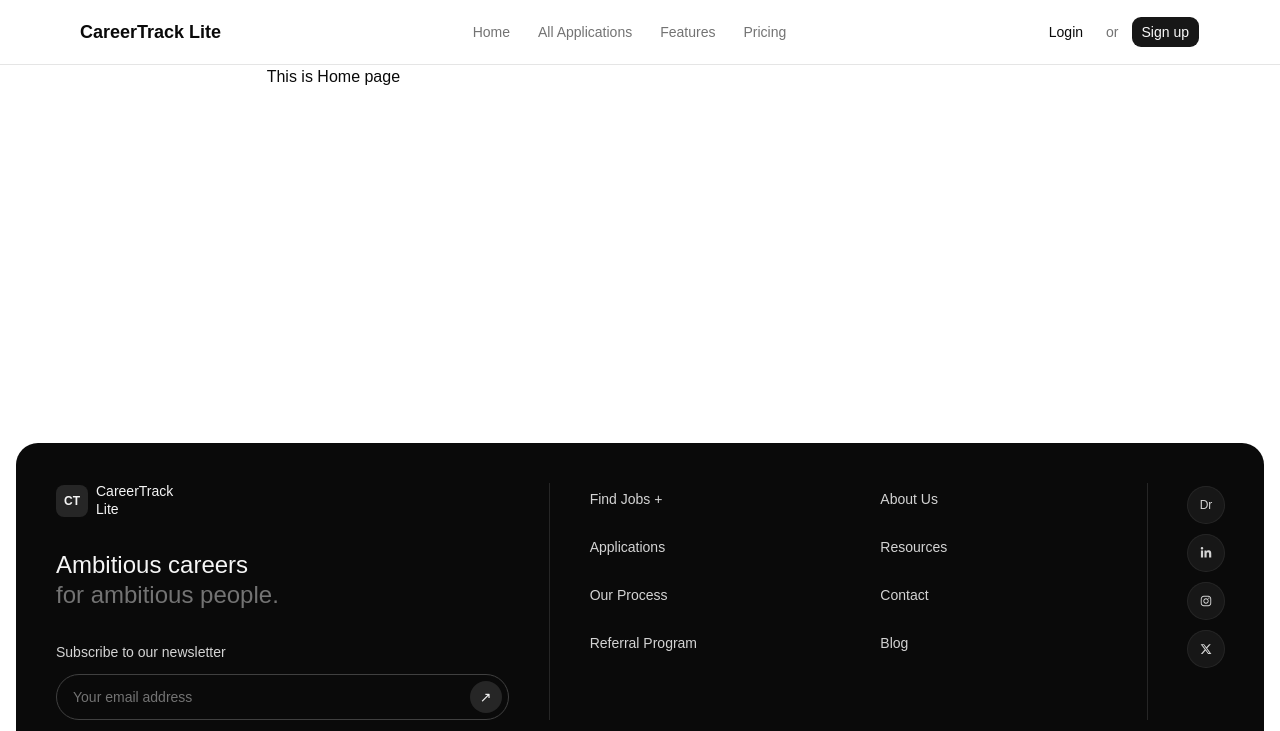
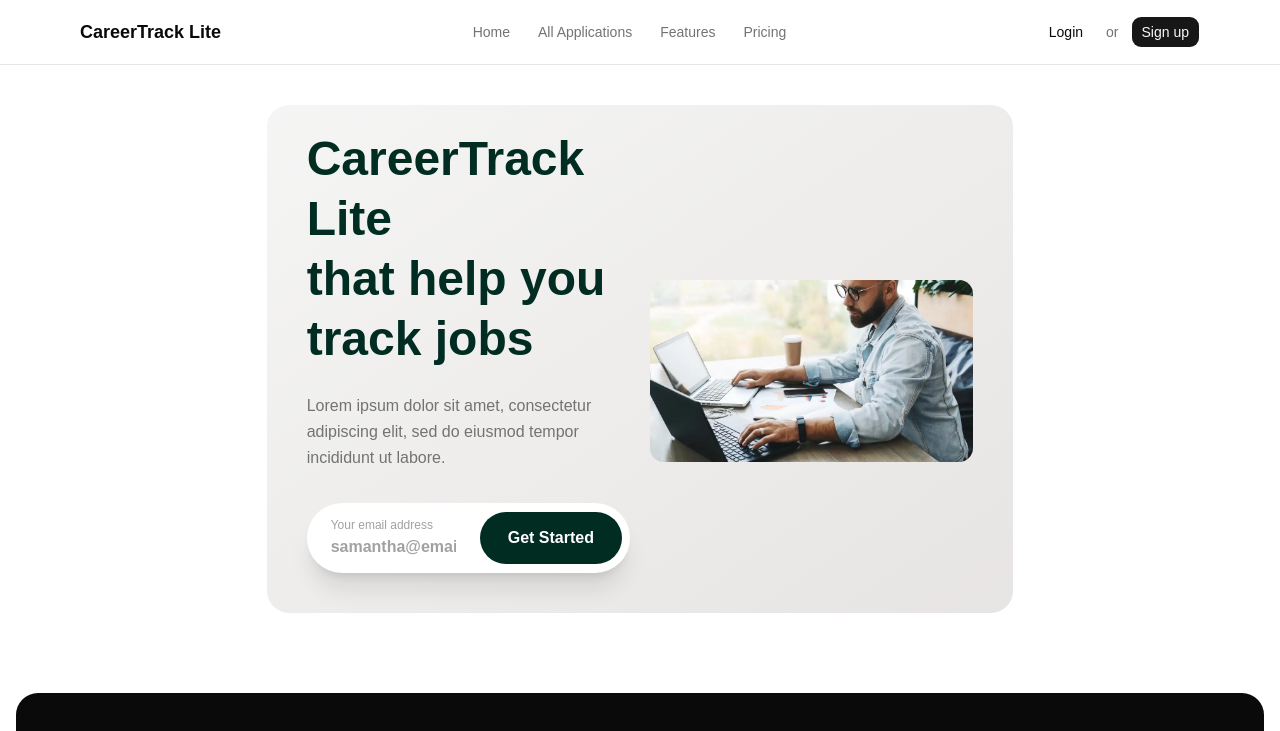
Before and after one commit to TamimKhan-dev/CareerTrack-Lite, a React (Vite) app: page / in a window 1280 px wide. Shown: the top 731 px of the page. Built offline with nearby package versions, Linux system fonts and the light colour scheme.

Commit message:
Created Hero section and added it into the homepage

```diff
--- /dev/null
+++ b/src/components/shared/Hero.jsx
@@ -0,0 +1,52 @@
+import heroImg from './../../assets/Man-working.webp'
+
+export default function Hero() {
+  return (
+    <section className="mx-auto my-10 overflow-hidden rounded-3xl bg-linear-to-br from-stone-100 to-stone-200 px-6 pt-6 font-sans sm:px-10">
+
+      {/* Content */}
+      <div className="flex flex-col-reverse items-center gap-5 md:flex-row">
+        <div className="flex-1 pb-10">
+          <h1 className="mb-6 text-4xl font-extrabold leading-tight text-emerald-950 sm:text-5xl">
+            CareerTrack Lite <br /> that help you <br /> track jobs
+          </h1>
+
+          <p className="mb-8 max-w-sm leading-relaxed text-neutral-500">
+            Lorem ipsum dolor sit amet, consectetur adipiscing elit, sed do
+            eiusmod tempor incididunt ut labore.
+          </p>
+
+          <form
+            className="flex max-w-md items-center gap-2 rounded-full bg-white p-2 shadow-xl"
+          >
+            <div className="flex-1 px-4 py-1.5">
+              <label htmlFor="email" className="mb-0.5 block text-xs text-neutral-400">
+                Your email address
+              </label>
+              <input
+                id="email"
+                type="email"
+                placeholder="samantha@email.com"
+                className="w-full font-semibold text-emerald-950 outline-none placeholder:text-neutral-400"
+              />
+            </div>
+            <button
+              type="submit"
+              className="whitespace-nowrap cursor-pointer rounded-full bg-emerald-950 px-7 py-3.5 font-semibold text-white transition hover:bg-emerald-900"
+            >
+              Get Started
+            </button>
+          </form>
+        </div>
+
+        <div className="flex flex-1 justify-end">
+          <img
+            src={heroImg}
+            alt="Person searcing for jobs"
+            className="w-full max-w-lg rounded-xl object-cover"
+          />
+        </div>
+      </div>
+    </section>
+  )
+}
--- a/src/pages/Home.jsx
+++ b/src/pages/Home.jsx
@@ -1,9 +1,10 @@
+import Hero from "@/components/shared/Hero";
 
 const Home = () => {
     return (
-        <div>
-            This is Home page
-        </div>
+        <>
+          <Hero />
+        </>
     );
 };
 
```
Also changed, not shown: src/assets/Man-working.webp (added).
